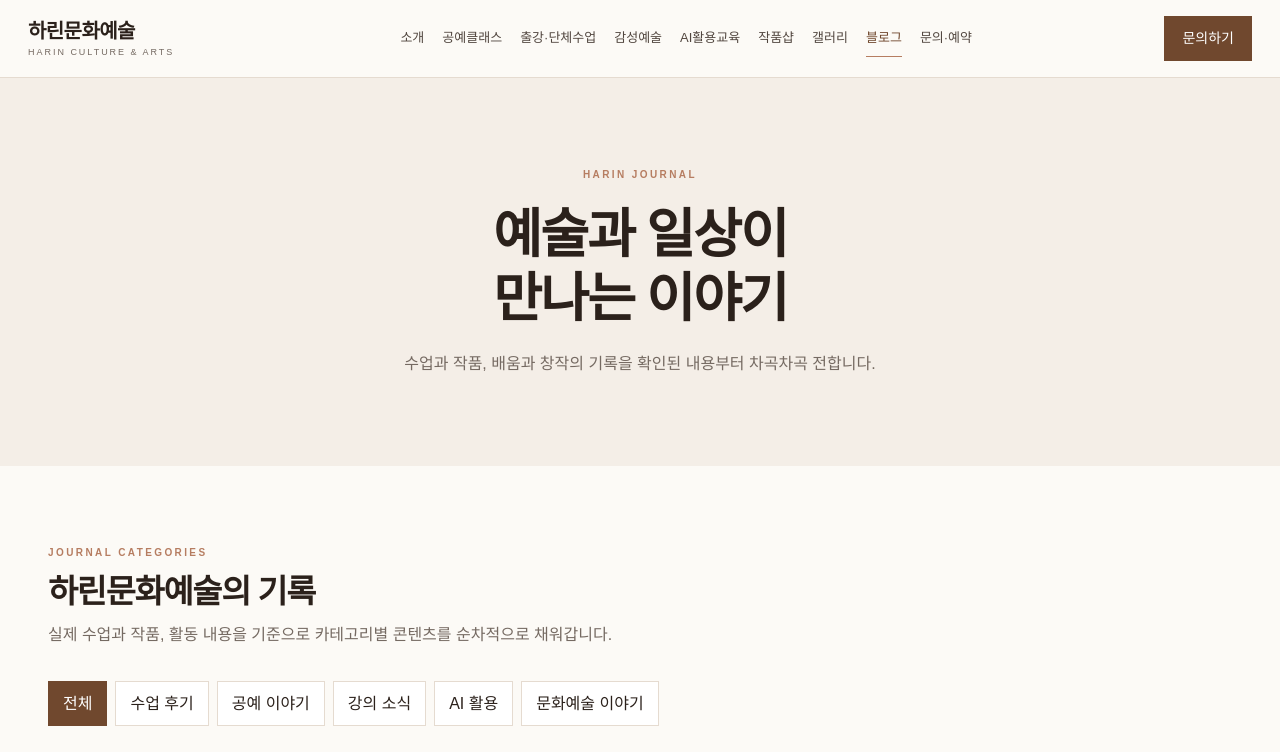
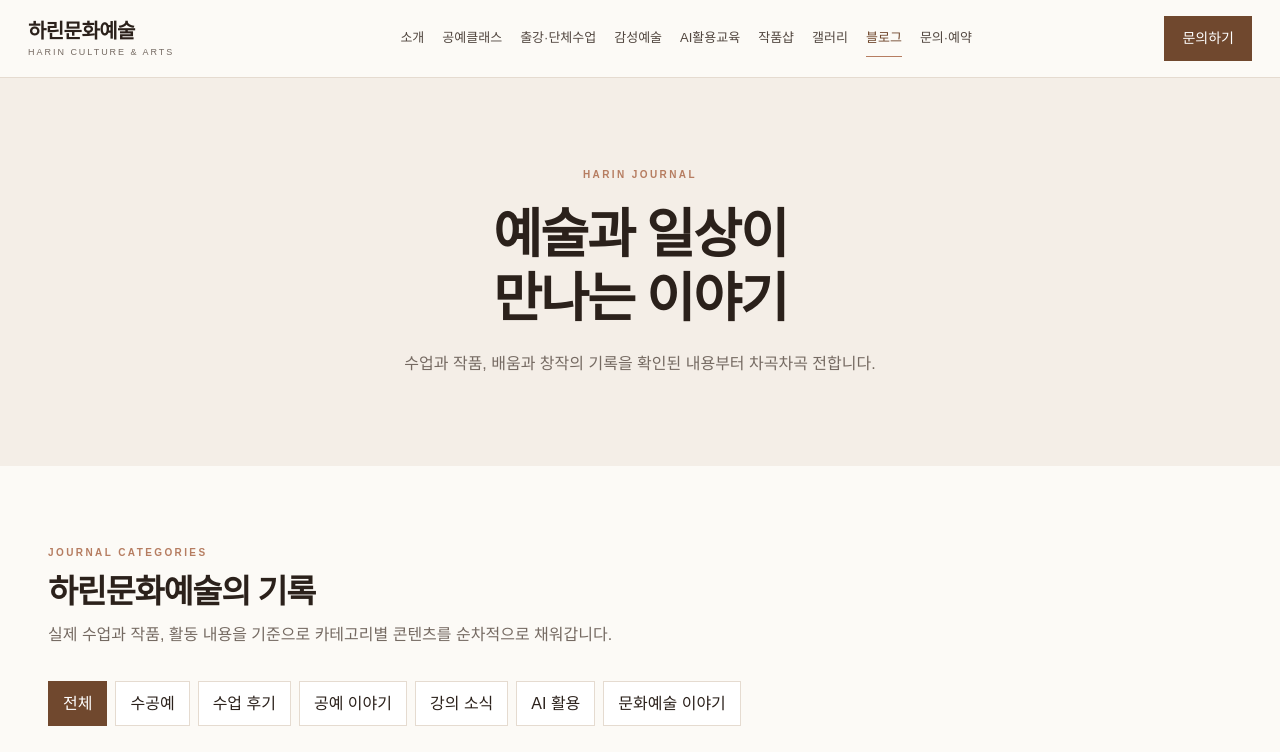
Before and after one commit to harinstudio26/harinart, a Next.js app: page /blog in a window 1280 px wide. Shown: the top 752 px of the page. Built offline with nearby package versions, Linux system fonts and the light colour scheme.

Commit message:
Add handicraft blog category with empty state

```diff
--- a/app/blog/blog-list.tsx
+++ b/app/blog/blog-list.tsx
@@ -3,13 +3,13 @@
 import { useState } from 'react';
 import { posts } from './data';
 
-const categories=['전체','수업 후기','공예 이야기','강의 소식','AI 활용','문화예술 이야기'];
+const categories=['전체','수공예','수업 후기','공예 이야기','강의 소식','AI 활용','문화예술 이야기'];
 
 export function BlogList(){
   const [category,setCategory]=useState('전체');
   const visible=category==='전체'?posts:posts.filter(post=>post.category===category);
   return <>
     <div className="filters" role="group" aria-label="블로그 카테고리">{categories.map(item=><button type="button" className={category===item?'active':''} aria-pressed={category===item} onClick={()=>setCategory(item)} key={item}>{item}</button>)}</div>
-    <div className="blog-list">{visible.map(post=><article key={post.title}><span>{post.category}</span><h3>{post.title}</h3><p>{post.excerpt}</p><small>{post.status}</small></article>)}</div>
+    <div className="blog-list">{visible.length===0&&<p role="status">수공예 작품과 만드는 과정을 소개할 글을 준비하고 있습니다.</p>}{visible.map(post=><article key={post.title}><span>{post.category}</span><h3>{post.title}</h3><p>{post.excerpt}</p><small>{post.status}</small></article>)}</div>
   </>;
 }
```
